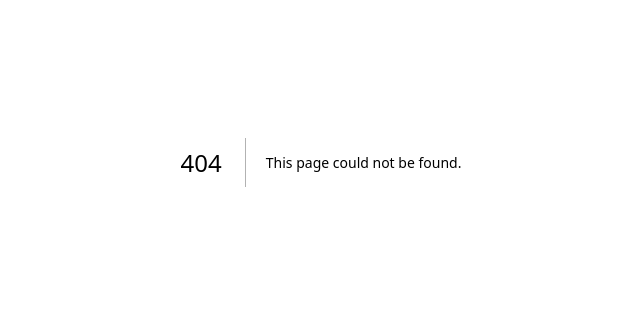
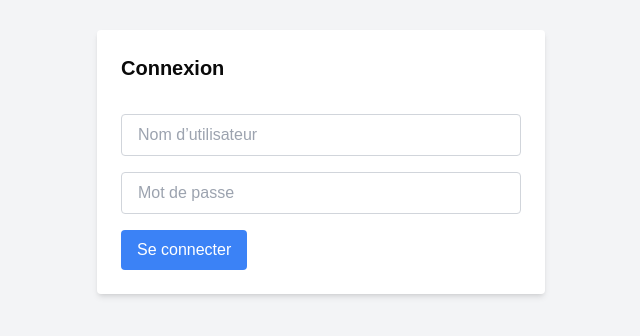
Before and after one commit to ILIASER-RACHDI/netfilms, a Next.js app: page /Auth in a window 1280 px wide. Before the commit this address had no page. Shown: the part 238-574 px from the top of the page, without its empty margins (319-959 px from the left). Built offline with nearby package versions, Linux system fonts and the light colour scheme.

Commit message:
first implementation of the Authentification

```diff
--- /dev/null
+++ b/app/Auth/page.tsx
@@ -0,0 +1,70 @@
+"use client";
+
+import { useState } from 'react';
+import { useRouter } from 'next/navigation';
+
+export default function AuthForm() {
+    const [isLogged, setIsLogged] = useState(false);
+    const [username, setUsername] = useState('');
+    const [password, setPassword] = useState('');
+    const [error, setError] = useState('');
+    const router = useRouter();
+
+    // Fonction pour gérer la connexion
+    const handleLogin = async (e: React.FormEvent) => {
+        e.preventDefault();
+
+            const response = await fetch('/api/auth', {
+                method: 'POST',
+                headers: {
+                    'Content-Type': 'application/json',
+                },
+                body: JSON.stringify({ username, password }),
+            });
+
+            const data = await response.json();
+
+            if (response.ok) {
+                setIsLogged(true);
+                setError('');
+                router.push('/');
+            } else {
+                setError(data.message);
+            }
+
+    };
+
+    return (
+        <div className="flex items-center justify-center h-screen bg-gray-100">
+            {isLogged ? (
+                <div className="text-center">
+                    <h1>Main application content</h1>
+                </div>
+            ) : (
+                <form onSubmit={handleLogin} className="space-y-4 p-6 max-w-md w-full bg-white rounded shadow-md">
+                    <h2 className="text-xl font-bold mb-4">Connexion</h2>
+                    {error && <p className="text-red-500">{error}</p>}
+
+                    <input
+                        type="text"
+                        placeholder="Nom d’utilisateur"
+                        value={username}
+                        onChange={(e) => setUsername(e.target.value)}
+                        className="w-full px-4 py-2 border border-gray-300 rounded"
+                    />
+                    <input
+                        type="password"
+                        placeholder="Mot de passe"
+                        value={password}
+                        onChange={(e) => setPassword(e.target.value)}
+                        className="w-full px-4 py-2 border border-gray-300 rounded"
+                    />
+
+                    <button type="submit" className="bg-blue-500 text-white px-4 py-2 rounded hover:bg-blue-600">
+                        Se connecter
+                    </button>
+                </form>
+            )}
+        </div>
+    );
+}
--- a/package.json
+++ b/package.json
@@ -10,6 +10,7 @@
   },
   "dependencies": {
     "@radix-ui/react-icons": "^1.3.1",
+    "bcrypt": "^5.1.1",
     "class-variance-authority": "^0.7.0",
     "clsx": "^2.1.1",
     "lucide-react": "^0.454.0",
@@ -22,9 +23,11 @@
   },
   "devDependencies": {
     "@babel/preset-typescript": "^7.26.0",
+    "@types/bcryptjs": "^2.4.6",
     "@types/node": "^20",
     "@types/react": "^18",
     "@types/react-dom": "^18",
+    "bcryptjs": "^2.4.3",
     "eslint": "^8",
     "eslint-config-next": "14.2.16",
     "postcss": "^8",
--- /dev/null
+++ b/pages/api/auth.ts
@@ -0,0 +1,22 @@
+import type { NextApiRequest, NextApiResponse } from 'next';
+import bcrypt from 'bcryptjs';
+import { user } from '@/repository/user';
+
+export default async function handler(req: NextApiRequest, res: NextApiResponse) {
+    if (req.method === 'POST') {
+        const { username, password } = req.body;
+
+        if (username !== user.username) {
+            return res.status(401).json({ message: 'Nom d’utilisateur incorrect.' });
+        }
+
+        const passwordMatch = await bcrypt.compare(password, user.password);
+        if (passwordMatch) {
+            res.status(200).json({ message: 'Connexion réussie' });
+        } else {
+            res.status(401).json({ message: 'Mot de passe incorrect.' });
+        }
+    } else {
+        res.status(405).json({ message: 'Méthode non autorisée' });
+    }
+}
--- a/repository/user.ts
+++ b/repository/user.ts
@@ -1,4 +1,4 @@
 export const user = {
-    username :'iliaserrachdi@gmail.com',
+    username :'username',
     password: '$2y$10$diMgF0rFWy0bU5FeI24W7.e5ILUe.k2gyHdrNWLOxZPQaA/Yn2Vge',
 };
```
Also changed, not shown: 1 other file (tests, documents, lock files or other folders).
